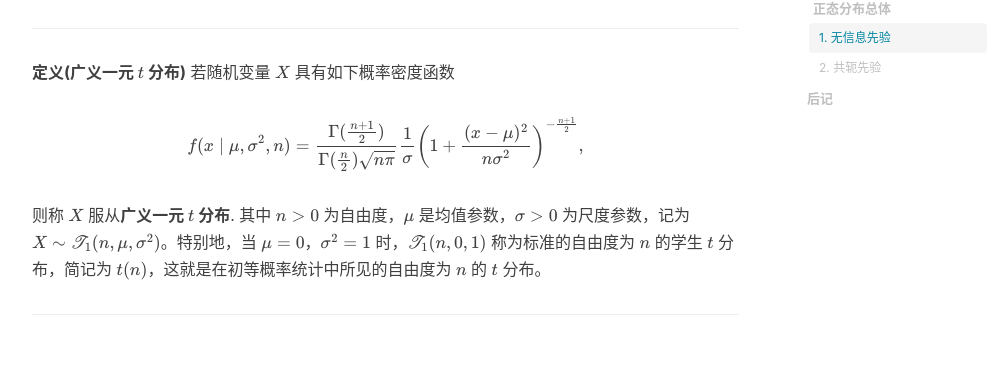
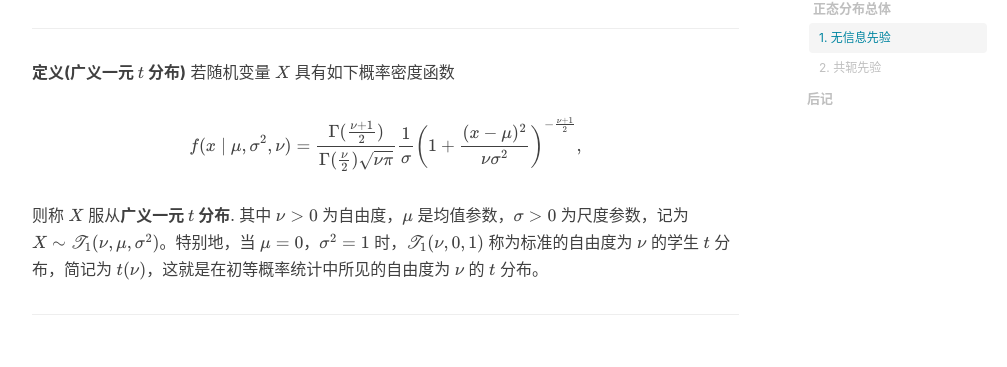
Before and after one commit to kausiujik/kausiujik.github.io, a Jekyll site: the page built from _posts/2022-09-20-Bayes_Lec2.1.md, in a window 1280 px wide and 900 px high, scrolled down 5033 px. Shown: the part 126-493 px from the top of the window, without its empty margins (233-1240 px from the left). Built offline with Jekyll 4.4.1, drawn with Linux system fonts in a browser that asks for light colours; nearby versions of some CDN libraries; formulas are drawn with MathJax 3; comment, search, counter and statistics services are not loaded.

```diff
--- a/_posts/2022-09-20-Bayes_Lec2.1.md
+++ b/_posts/2022-09-20-Bayes_Lec2.1.md
@@ -209,10 +209,10 @@ f(\pmb x\mid\theta,\sigma^2) =&\!\!\!\! \displaystyle (2\pi\sigma^2)^{-\frac{n}{
 ---
 **定义(广义一元 $t$ 分布)** 若随机变量 $X$ 具有如下概率密度函数
 <center>
-$\displaystyle f(x\mid\mu,\sigma^2,n)=\frac{\Gamma(\frac{n+1}{2})}{\Gamma(\frac{n}{2})\sqrt{n\pi}}\frac{1}{\sigma}\left(1+\frac{(x-\mu)^2}{n\sigma^2}\right)^{-\frac{n+1}{2}},$
+$\displaystyle f(x\mid\mu,\sigma^2,\nu)=\frac{\Gamma(\frac{\nu+1}{2})}{\Gamma(\frac{\nu}{2})\sqrt{\nu\pi}}\frac{1}{\sigma}\left(1+\frac{(x-\mu)^2}{\nu\sigma^2}\right)^{-\frac{\nu+1}{2}},$
 </center>
 
-则称 $X$ 服从**广义一元 $t$ 分布**. 其中 $n>0$ 为自由度，$\mu$ 是均值参数，$\sigma>0$ 为尺度参数，记为 $X\sim \mathscr{T}_1(n,\mu,\sigma^2)$。特别地，当 $\mu=0$，$\sigma^2=1$ 时，$\mathscr{T}_1(n,0,1)$ 称为标准的自由度为 $n$ 的学生 $t$ 分布，简记为 $t(n)$，这就是在初等概率统计中所见的自由度为 $n$ 的 $t$ 分布。
+则称 $X$ 服从**广义一元 $t$ 分布**. 其中 $\nu>0$ 为自由度，$\mu$ 是均值参数，$\sigma>0$ 为尺度参数，记为 $X\sim \mathscr{T}_1(\nu,\mu,\sigma^2)$。特别地，当 $\mu=0$，$\sigma^2=1$ 时，$\mathscr{T}_1(\nu,0,1)$ 称为标准的自由度为 $\nu$ 的学生 $t$ 分布，简记为 $t(\nu)$，这就是在初等概率统计中所见的自由度为 $\nu$ 的 $t$ 分布。
 
 ---
 
@@ -329,7 +329,7 @@ $\displaystyle f(x\mid\mu,\sigma^2,n)=\frac{\Gamma(\frac{n+1}{2})}{\Gamma(\frac{
     $\displaystyle\theta\mid\pmb x\sim\mathscr{T}_1\left(n+\alpha,\frac{n\overline{x}+k\mu}{n+k},\frac{(n-1)s^2+\frac{nk}{n+k}(\overline{x}-\mu)^2+\beta}{(n+k)(n+\alpha)}\right).$
     </center>
 
-    其中$\displaystyle s^2=\frac{1}{n-1}\sum_{i=1}^n(x_i-\overline{x})^2$.
+    其中 $\displaystyle s^2=\frac{1}{n-1}\sum_{i=1}^n(x_i-\overline{x})^2$.
 
 关于正态分布的后验结果就介绍这么多，内容十分丰富！其他常见分布参数的后验分布计算将在下一节中给出！
 
```
